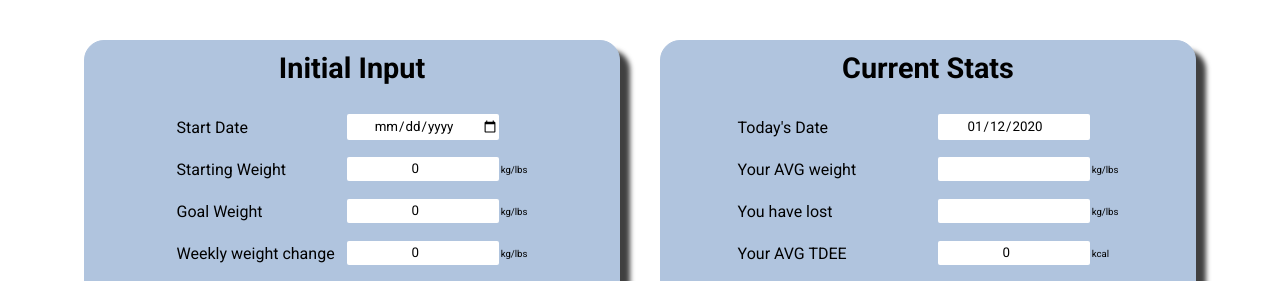
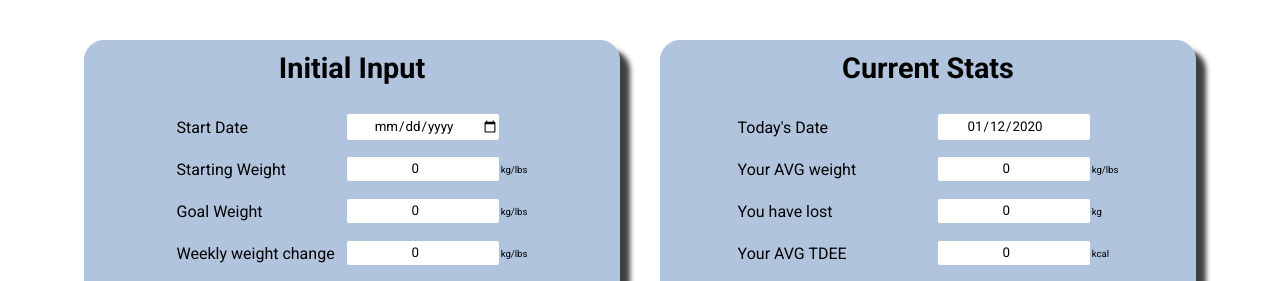
Before and after one commit to filipzakrocki/TDEE-reactivated, a React (Create React App) app: page / in a window 1280 px wide. Shown: the top 281 px of the page. Built offline with nearby package versions, Linux system fonts and the light colour scheme.

Commit message:
Formatting weekrow averages
clearing console log errors

```diff
--- a/src/containers/Input/CurrentStats/CurrentStats.js
+++ b/src/containers/Input/CurrentStats/CurrentStats.js
@@ -55,7 +55,6 @@ const CurrentStats = props => {
     avgTdee = modifiedTdeeArray.reduce((a, b) => a + b, 0) / weeksForAvg;
     return Math.ceil(avgTdee);
   };
-
   // add props from global state?
   // const setFinalTdee = () => {
 
@@ -72,19 +71,19 @@ const CurrentStats = props => {
           label="Today's Date"
         />
         <InputRow
-          value={avgWeightArray[avgWeightArray.length - 1]}
+          value={avgWeightArray[avgWeightArray.length - 1] || startWeight}
           readOnly={true}
           type="number"
           label="Your AVG weight"
           units="kg/lbs"
         />
         <InputRow
-          value={startWeight - avgWeightArray[avgWeightArray.length - 1]}
+          value={startWeight - avgWeightArray[avgWeightArray.length - 1] || "0"}
           onChange={null}
           readOnly={true}
           type="number"
           label="You have lost"
-          units="kg/lbs"
+          units="kg"
         />
         <InputRow
           value={setAvgTDEE(avgTdeeArray, weeksForAvg)}
--- a/src/containers/Result/WeekRow/WeekRow.js
+++ b/src/containers/Result/WeekRow/WeekRow.js
@@ -57,7 +57,6 @@ const WeekRow = props => {
       />
       <LabelCell top={"∆kg"} bottom={"∆kcal"} noMobile />
       <LabelCell top={`WEEK TDEE`} />
-      <button onClick={() => setWeeklyKcalAndKg(weekDays, weekNo)}>KLIK</button>
     </WeekRowWrapper>
   );
 };
--- a/src/store/actions/calculator.js
+++ b/src/store/actions/calculator.js
@@ -43,14 +43,14 @@ export const setWeeklyKcalAndKg = (week, weekIndex) => {
     );
   };
 
+  weeklyWeight = getAverage(week, "kg").toFixed(1);
   weeklyKcal = Math.ceil(getAverage(week, "kcal"));
-  weeklyWeight = Math.ceil(getAverage(week, "kg"));
 
   return {
     type: actionTypes.SET_WEEKLY_KCAL_AND_KG,
     weekIndex: weekIndex,
     weeklyKcal: weeklyKcal,
-    weeklyWeight: weeklyWeight
+    weeklyWeight: Number(weeklyWeight)
   };
 };
 
--- a/src/store/reducers/calculator.js
+++ b/src/store/reducers/calculator.js
@@ -51,8 +51,7 @@ const setKcalAndKg = (state, action) => {
 
 const setWeeklyKcalAndKg = (state, action) => {
   return produce(state, draft => {
-    draft.avgTdeeArray[action.weekIndex] = action.weeklyKcal;
-    draft.avgWeightArray[action.weekIndex] = action.weeklyWeight;
+    draft.avgWeightArray[action.weekIndex + 1] = action.weeklyWeight;
     draft.weekData[action.weekIndex].avgWeight = action.weeklyWeight;
     draft.weekData[action.weekIndex].avgKcal = action.weeklyKcal;
   });
```
